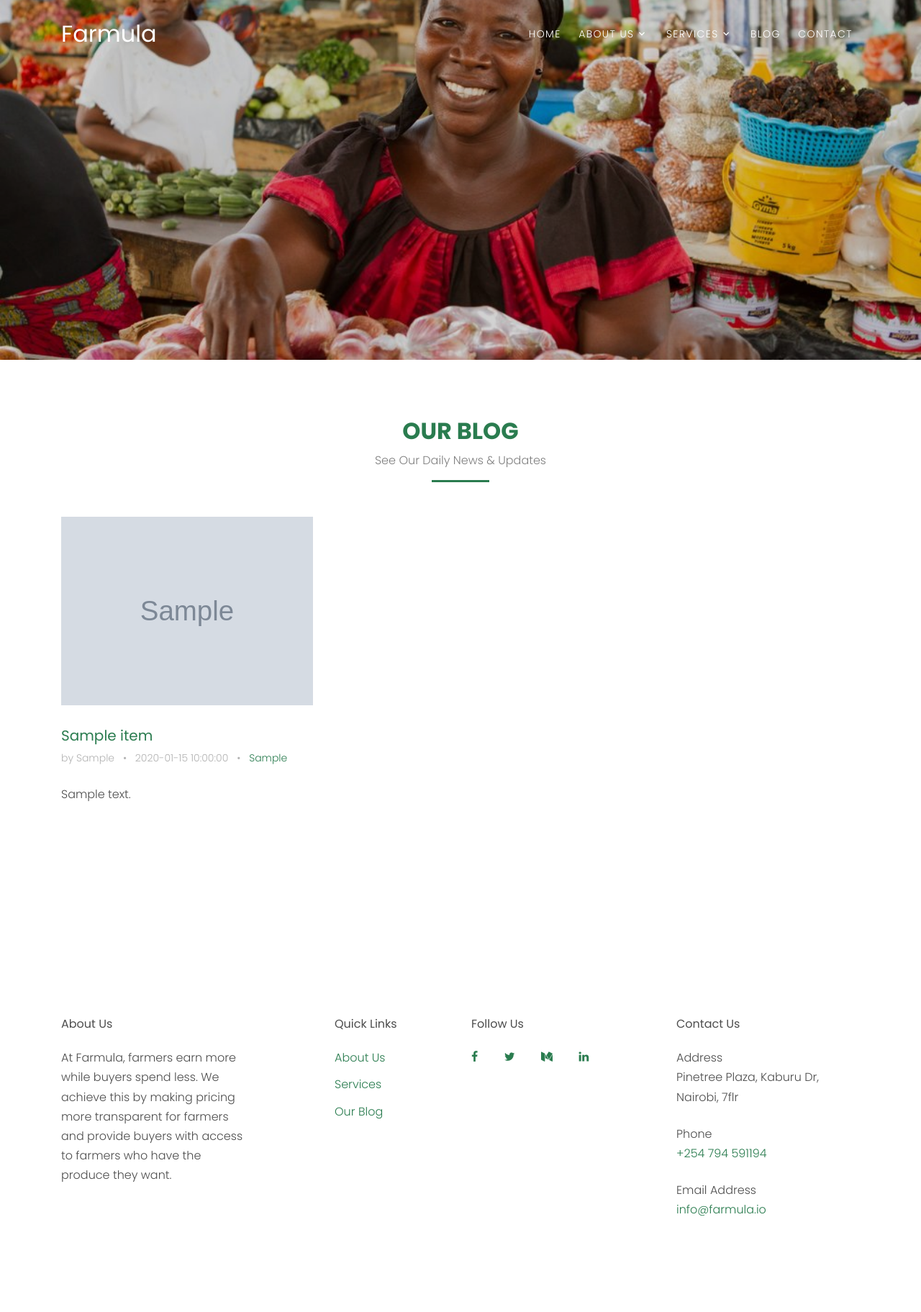
After one commit to Farmulaio/Farmula, a Flask app: template farmula/templates/blogs.html in a window 1280 px wide. The commit adds this page. Shown: the whole page at 72% size. Run offline with Flask 2, Linux system fonts and the light colour scheme; the template is opened without the code that fills it: most values are stand-ins (such as "Sample title", 1, 10 or a date in 2020); grey boxes marked "Sample" are stand-in pictures; some libraries are stand-ins or nearby versions; some web fonts are replaced.

Commit message:
fix the image in the blogs side

```diff
--- a/farmula/models.py
+++ b/farmula/models.py
@@ -184,8 +184,9 @@ class Sales(db.Model):
 
 class Blog(db.Model):
     IdBlog = db.Column(db.Integer, primary_key=True)
+    BlogTitle = db.Column(db.String(250), nullable=False)
     Content = db.Column(db.String(250), nullable=False)
-    BlogTitle = db.Column(db.String(250), nullable=False)
+    ImageUrl = db.Column(db.String(250), nullable=False)
     IdType   = db.Column(db.Integer, db.ForeignKey('blog_type.IdType'))
     IdUser  = db.Column(db.Integer, db.ForeignKey('users.IdUser'))
     CreatedAt = db.Column(db.DateTime, nullable=False)
@@ -195,7 +196,7 @@ class Blog(db.Model):
 
 
     def __repr__(self) :
-        return f"Blog('{self.IdBlog}','{self.Content}','{self.IdType}','{self.IdType}','{self.IdUser}','{self.CreatedAt}')"
+        return f"Feedback('{self.IdBlog}','{self.BlogTitle}','{self.Content}','{self.ImageUrl}','{self.IdType},'{self.IdUser}','{self.CreatedAt}')"
 
 
 class BlogType(db.Model):
--- a/farmula/routes.py
+++ b/farmula/routes.py
@@ -135,8 +135,8 @@ def view_blog(IdBlog):
 
 @app.route('/blogs', methods=['POST', 'GET'])
 def view_blogs():
-    if request.methods == 'GET':
-        Blogs = db.session.query(Blog).all()
-        return render_template('blogs.html',Blogs = Blogs)
+    if request.method == 'GET':
+        BlogItems = db.session.query(Blog).all()
+        return render_template('blogs.html',BlogItems = BlogItems)
     else :
         return redirect(url_for('index'))
--- a/farmula/templates/blog.html
+++ b/farmula/templates/blog.html
@@ -1,10 +1,9 @@
 {% extends 'layout.html' %}
 {% block body %}
-<div class="banner-blocks-cover overlay" style="background-image: url('static/images/nav.jpg');">
+<div class="banner-blocks-cover overlay" style="background-image: url(static/images/hero_bg_2.jpg)">
     <div class="banner-text">
     </div>
   </div>
-
 
 
   <div class="site-section">
--- /dev/null
+++ b/farmula/templates/blogs.html
@@ -0,0 +1,33 @@
+{% extends 'layout.html' %}
+{% block body %}
+<div class="banner-blocks-cover overlay" style="background-image: url('static/images/nav.jpg');">
+    <div class="banner-text">
+    </div>
+  </div>
+
+
+  <div class="site-section" id="section-blog">
+    <div class="container">
+      <div class="row justify-content-center mb-5">
+        <div class="col-md-7 text-center border-primary">
+          <h2 class="font-weight-light text-primary">Our Blog</h2>
+          <p class="color-black-opacity-5">See Our Daily News &amp; Updates</p>
+        </div>
+      </div>
+      <div class="row mb-5 align-items-stretch">
+        {% for item in BlogItems %}
+        <div class="col-md-6 col-lg-4 mb-4 mb-lg-4" data-aos="fade-up">
+          <div class="h-entry">
+            <img src="{{url_for('static' , filename = 'images/' + item.ImageUrl ) }}" alt="Image" class="img-fluid">
+            <h2 class="font-size-regular"><a href="{{url_for('view_blog', IdBlog = item.IdBlog )}}">{{ item.BlogTitle }}</a></h2>
+            <div class="meta mb-4">by {{ item.user.FirstName }} <span class="mx-2">&bullet;</span> {{ item.CreatedAt }} <span class="mx-2">&bullet;</span> <a href="#">{{ item.blogtype.BlogType }}</a></div>
+            <p>{{ item.Content }}</p>
+          </div>
+        </div>
+        {% endfor %}
+      </div>
+    </div>
+  </div>
+
+
+{% endblock%}
--- a/farmula/templates/index.html
+++ b/farmula/templates/index.html
@@ -645,7 +645,7 @@
         </div>
         <div class="row">
           <div class="col-12 text-center" data-aos="fade-up" data-aos-delay="300">
-            <p class="mb-0"><a href="https://free-template.co" class="btn btn-primary py-3 px-5 text-white">View All Blog Posts</a></p>
+            <p class="mb-0"><a href="{{url_for('view_blogs')}}" class="btn btn-primary py-3 px-5 text-white">View All Blog Posts</a></p>
           </div>
         </div>
       </div>
--- a/farmula/templates/layout.html
+++ b/farmula/templates/layout.html
@@ -60,7 +60,7 @@
                     <li><a href="{{ url_for('order') }}" class="nav-link">Post Demand</a></li>
                   </ul>
                 </li>
-                <!-- <li><a href="#section-blog" class="nav-link">Blog</a></li> -->
+                <li><a href="{{ url_for('view_blogs') }}" class="nav-link">Blog</a></li>
                 <li><a href="/#section-contact" class="nav-link">Contact</a></li>
               </ul>
             </nav>
```
Also changed, not shown: farmula/blogs.html (deleted).
